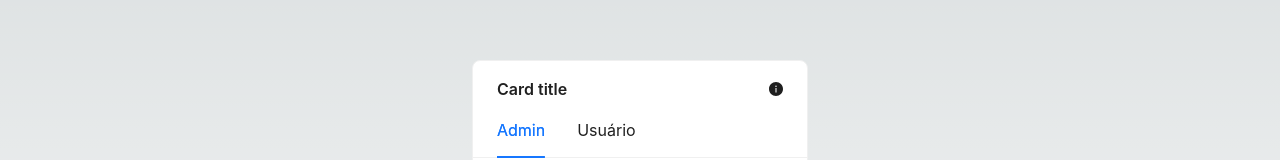
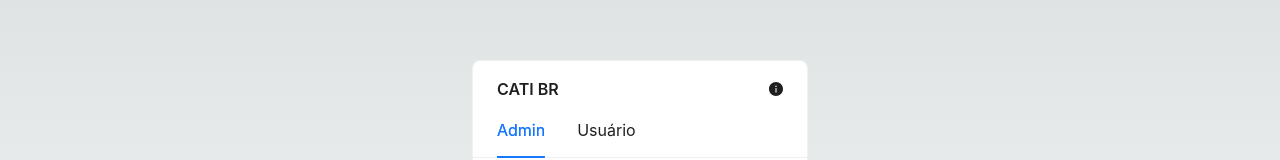
Before and after one commit to marcmec/offshore-br, a Next.js app in the folder offshore-br/: page / in a window 1280 px wide. Shown: the part 183-343 px from the top of the page. Built offline with nearby package versions, Linux system fonts and the light colour scheme.

Commit message:
edit: edit name login card

```diff
--- a/offshore-br/app/page.tsx
+++ b/offshore-br/app/page.tsx
@@ -47,7 +47,7 @@ const Login = () => {
                 <div style={{ height: '100vh', width: "100vw", display: "flex", justifyContent: "center", alignItems: "center" }}>
                         <Card
                                 style={{ width: '336px' }}
-                                title="Card title"
+                                title="CATI BR"
                                 extra={<a href="#"><InfoCircleFilled /></a>}
                                 tabList={tabList}
                                 activeTabKey={activeTabKey1}
```
